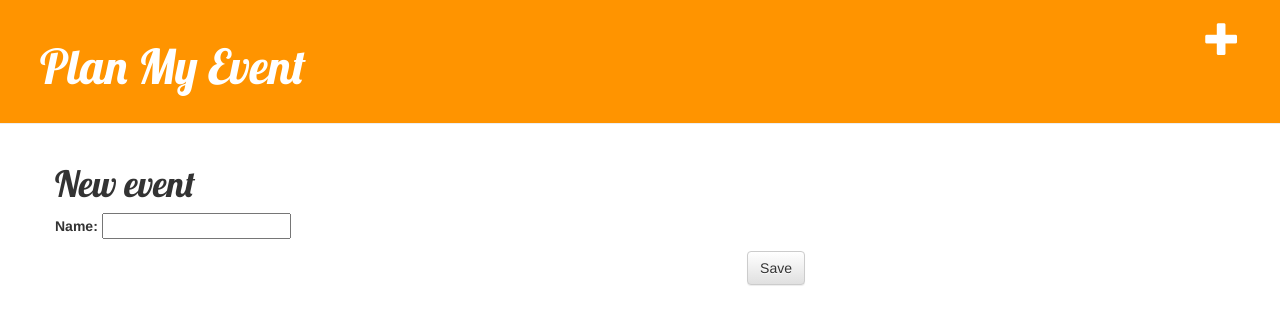
After one commit to lesliexin/plan_my_event, a Django app: page /event/new/ in a window 1280 px wide. The commit adds this page. Shown: the top 325 px of the page. Run offline with Django 3.2, Linux system fonts and the light colour scheme; some libraries are stand-ins or nearby versions.

Commit message:
Added form to make new events

```diff
--- /dev/null
+++ b/my_event_site/event_app/forms.py
@@ -0,0 +1,9 @@
+from django import forms
+
+from .models import Event
+
+class EventForm(forms.ModelForm):
+
+    class Meta:
+        model = Event
+        fields = ('name',)
--- a/my_event_site/event_app/templates/event_app/base.html
+++ b/my_event_site/event_app/templates/event_app/base.html
@@ -10,6 +10,7 @@
     </head>
     <body>
     	<div class="page-header">
+            <a href="{% url 'event_new' %}" class="top-menu"><span class="glyphicon glyphicon-plus"></span></a>
         	<h1><a href="/">Plan My Event</a></h1>
     	</div>
     	<div class="content container">
--- /dev/null
+++ b/my_event_site/event_app/templates/event_app/event_edit.html
@@ -0,0 +1,9 @@
+{% extends 'event_app/base.html' %}
+
+{% block content %}
+    <h1>New event</h1>
+    <form method="POST" class="event-form">{% csrf_token %}
+        {{ form.as_p }}
+        <button type="submit" class="save btn btn-default">Save</button>
+    </form>
+{% endblock %}
--- a/my_event_site/event_app/urls.py
+++ b/my_event_site/event_app/urls.py
@@ -4,4 +4,5 @@ from . import views
 urlpatterns = [
     path('', views.event_list, name='event_list'),
     path('event/<int:pk>/', views.event_detail, name='event_detail'),
+    path('event/new/', views.event_new, name='event_new'),
 ]
--- a/my_event_site/event_app/views.py
+++ b/my_event_site/event_app/views.py
@@ -5,6 +5,7 @@ from django.views import generic
 from django.utils import timezone
 
 from .models import Event, Person
+from .forms import EventForm
 
 # Create your views here.
 def event_list(request):
@@ -14,3 +15,7 @@ def event_list(request):
 def event_detail(request, pk):
     event = get_object_or_404(Event, pk=pk)
     return render(request, 'event_app/event_detail.html', {'event': event})
+
+def event_new(request):
+    form = EventForm()
+    return render(request, 'event_app/event_edit.html', {'form': form})
```
